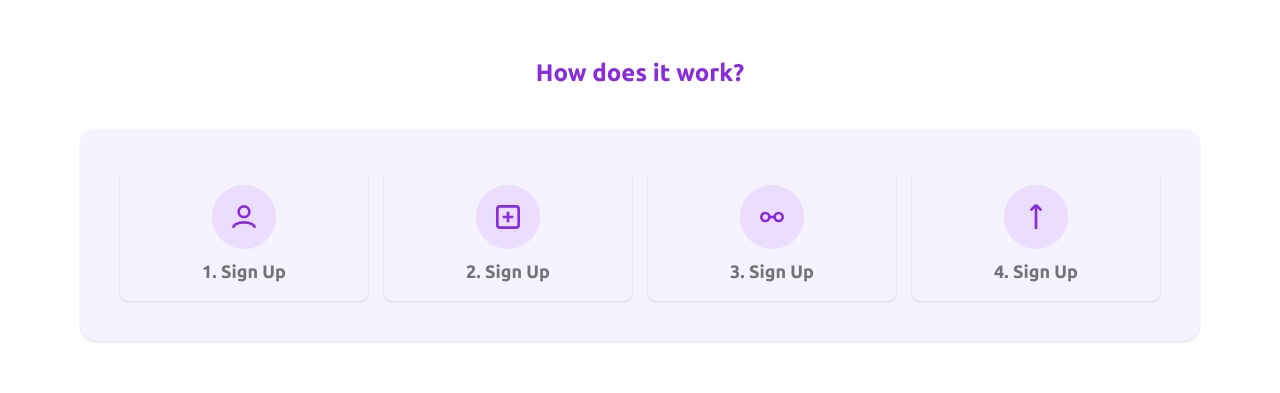
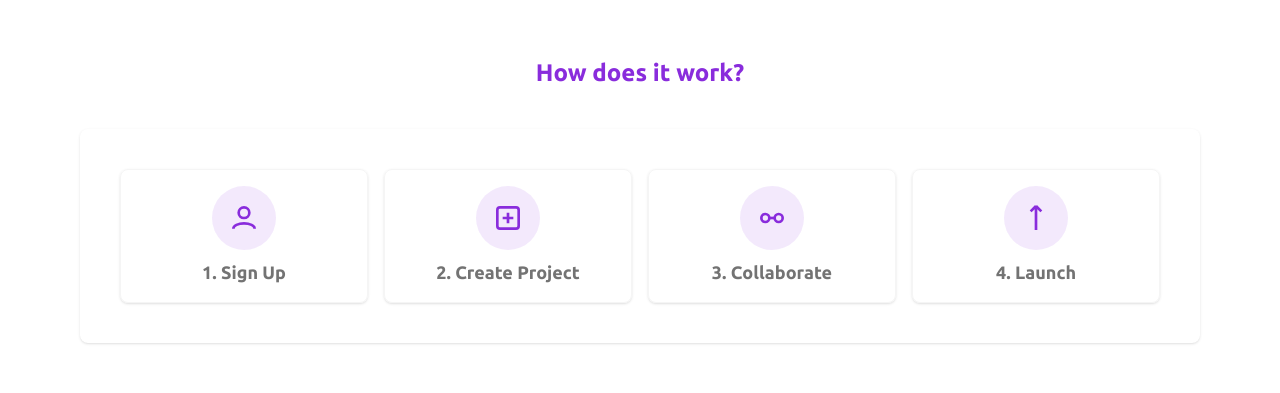
Before and after one commit to JaafariMostafa/Modify, a Next.js app: page /en in a window 1280 px wide. Shown: the part 1800-2193 px from the top of the page. Built offline with nearby package versions, Linux system fonts and the light colour scheme; no server answers.

Commit message:
add some styles for how it works component

```diff
--- a/src/Components/Howdoesitwork.tsx
+++ b/src/Components/Howdoesitwork.tsx
@@ -20,7 +20,7 @@ const Process_Steps: Step[] = [
     },
     {
         id: 2,
-        titleKey: 'steps.0.title',
+        titleKey: 'steps.1.title',
         icon: (
             <svg width="32" height="32" fill="none" viewBox="0 0 24 24">
                 <rect x="4" y="4" width="16" height="16" rx="2" stroke="#892CDC" strokeWidth="2" />
@@ -30,7 +30,7 @@ const Process_Steps: Step[] = [
     },
     {
         id: 3,
-        titleKey: 'steps.0.title',
+        titleKey: 'steps.2.title',
         icon: (
             <svg width="32" height="32" fill="none" viewBox="0 0 24 24">
                 <circle cx="7" cy="12" r="3" stroke="#892CDC" strokeWidth="2" />
@@ -41,7 +41,7 @@ const Process_Steps: Step[] = [
     },
     {
         id: 4,
-        titleKey: 'steps.0.title',
+        titleKey: 'steps.3.title',
         icon: (
             <svg width="32" height="32" fill="none" viewBox="0 0 24 24">
                 <path d="M12 3v18M12 3l4 4M12 3l-4 4" stroke="#892CDC" strokeWidth="2" />
@@ -54,20 +54,26 @@ export default async function Howdoesitwork() {
     const locale = await getLocale();
     const IsArabic = locale === 'ar';
   return (
-    <main id='howitworks?' className='lg:scroll-mt-44 scroll-mt-28 w-full lg:px-20 md:px-12 px-6'>
+    <main
+        id='howitworks?'
+        className='lg:scroll-mt-44 scroll-mt-28 w-full
+            lg:px-20 md:px-12 px-6'>
         <div className='w-full flex justify-center mb-10'>
             <h1 className='text-2xl text-[#892CDC] dark:text-[#D9ACF5] font-semibold'>
                 {t('title')}
             </h1>
         </div>
         <section
-            className='w-full shadow grid lg:grid-cols-4 md:grid-cols-3 sm:grid-cols-2 grid-cols-1
-                p-10 rounded-2xl dark:bg-black bg-violet-50 dark:border border-neutral-900 gap-4'>
+            className='w-full shadow grid lg:grid-cols-4
+                md:grid-cols-3 sm:grid-cols-2 grid-cols-1
+                p-10 rounded-lg bg-transparent dark:shadow-neutral-900
+                dark:border border-neutral-900 gap-4'>
             {Process_Steps.map((card) => {
                 return (
                     <div
                         key={card.id}
-                        className='dark:border shadow border-neutral-800 rounded-lg dark:bg-transparent'
+                        className='border border-neutral-100
+                        shadow dark:border-neutral-900 rounded-lg dark:bg-transparent'
                         >
                         <div className='flex flex-col items-center justify-center p-4 space-y-2'>
                             <div className='w-16 h-16 flex items-center justify-center rounded-full bg-[#892CDC]/10'>
```
